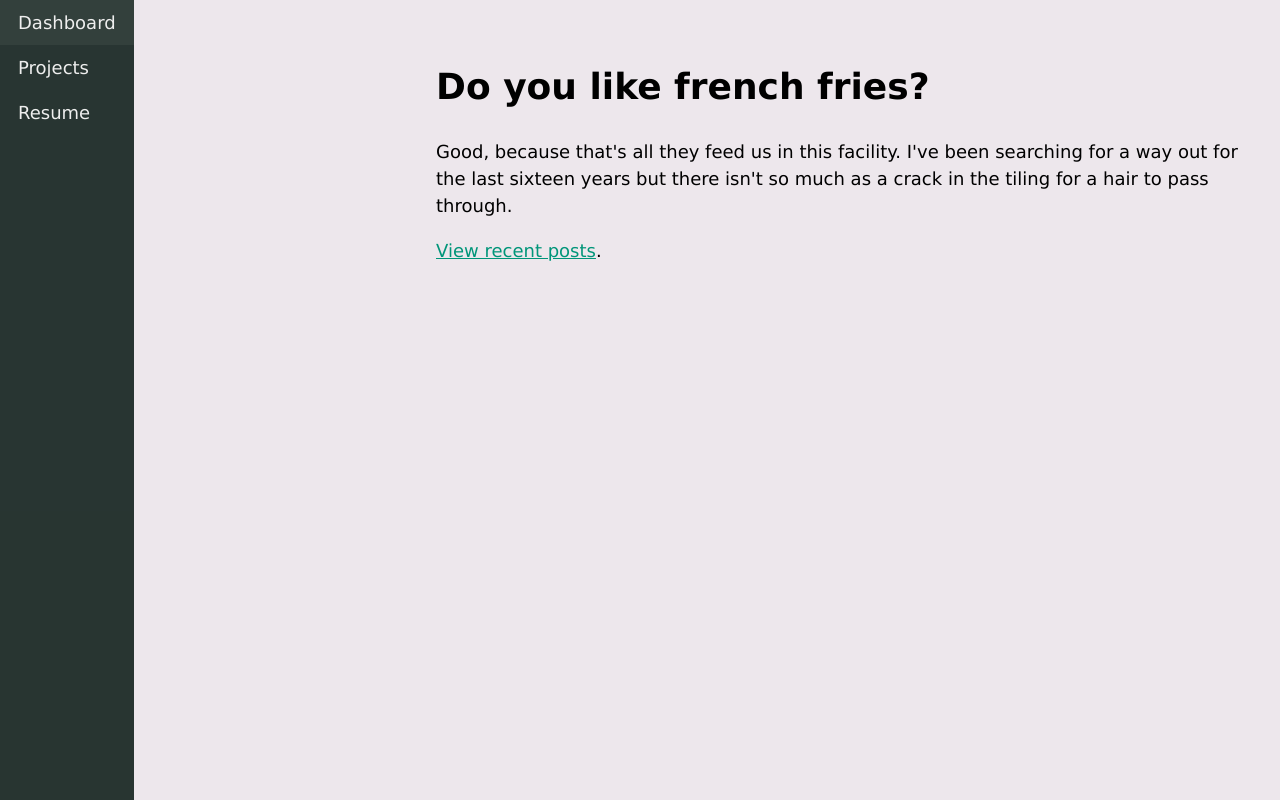
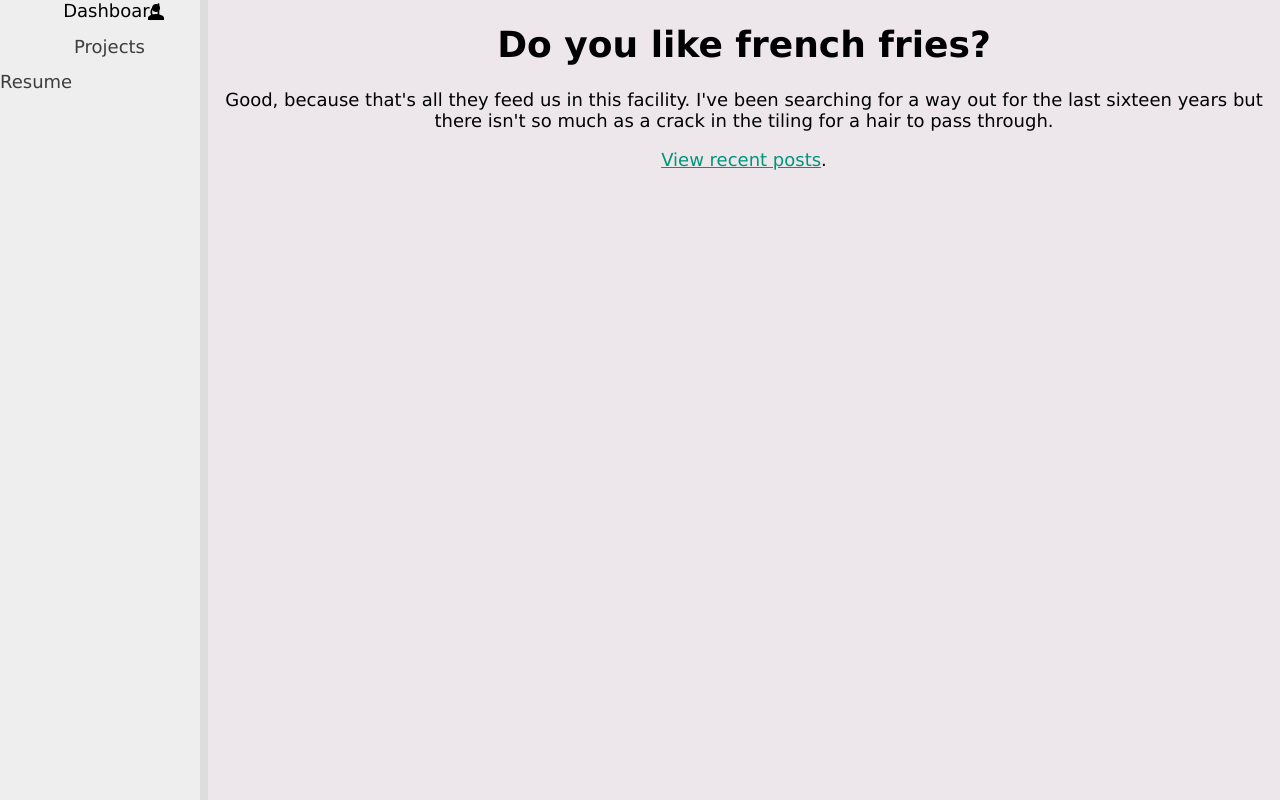
Before and after one commit to shahabulk/js_webpage, a website with bundled scripts: page SPA/frontend/index.html in a window 1280 px wide. Built offline with nearby package versions, Linux system fonts and the light colour scheme.

Commit message:
icon configuration
figuring out how to properly place icons

```diff
--- a/SPA/frontend/index.html
+++ b/SPA/frontend/index.html
@@ -3,20 +3,53 @@
 <head>
     <meta charset="UTF-8">
     <meta name="viewport" content="width=device-width, initial-scale=1.0">
-    <title>Single Page App</title>
+    <title>Shahabul Khan</title>
     <link href="https://fonts.googleapis.com/icon?family=Material+Icons"
       rel="stylesheet">
     <link rel="stylesheet" href="/static/css/index.css">
 </head>
+
 <body>
     <div class="page-container">
         <nav class="nav">
-            <a href="/" class="nav__link" data-link>Dashboard</a>
-            <a href="/projects" class="nav__link" data-link>Projects</a>
+            <div class="nav__border"></div>
+            <!-- <a href="/" class="nav__link"> -->
+                <div>
+                    <i class = "material-icons icon">emoji_person</i>
+                </div>
+                <span class="nav__label" data-link>Dashboard</span>
+            <!-- </a> -->
+                <!-- <a href="#" class="nav__link" data-link>Dashboard</a> -->
+            <a href="/projects" class="nav__link">
+                <div class ="nav__icon-container">
+                    <i class = "material-icons">manufacturing</i>
+                </div>
+                <span class="nav__label" data-link>Projects</span>
+            </a>
+            <!-- <a href="/projects" class="nav__link" data-link>Projects</a> -->
             <a href="/resume" class="nav__link" data-link>Resume</a>
         </nav>
+        <main class="main">
+
+        </main>
     <div id="app"></div>
     <script type="module" src="/static/js/index.js"></script>
     </div>
+    <script>
+        // Navigation
+        {
+          const collapsedClass = "nav--collapsed";
+          const lsKey = "navCollapsed";
+          const nav = document.querySelector(".nav");
+          const navBorder = nav.querySelector(".nav__border");
+          if (localStorage.getItem(lsKey) === "true") {
+            nav.classList.add(collapsedClass);
+          }
+          navBorder.addEventListener("click", () => {
+            nav.classList.toggle(collapsedClass);
+            localStorage.setItem(lsKey, nav.classList.contains(collapsedClass));
+          });
+        }
+    </script>
 </body>
 </html>
--- a/SPA/frontend/static/css/index.css
+++ b/SPA/frontend/static/css/index.css
@@ -6,10 +6,12 @@
 html,
 body {
     --nav-width: 200px;
-    /* text-align: center; */
-    /* justify-content: center; */
-    margin: 0 0 0 var(--nav-width);
-    /* padding: 0; */
+    text-align: center;
+    height: 100%;
+    justify-content: center;
+    /* margin: 0 0 0 var(--nav-width); */
+    margin: 0;
+    padding: 0;
     font-family: 'Verdana', sans-serif;
     font-size: 18px;
     background-color:rgb(237, 231, 236);
@@ -28,38 +30,92 @@ body {
   overflow-y: auto;
 }
 
+.nav {
+    width: 200px;
+    height: inherit;
+    position: relative;
+    background-color: #eeeeee;
+    transition: width 0.2s;
+    flex-shrink: 0;
+  }
 
-.nav {
-    /* display: flex;  */
+.nav--collapsed {
+width: var(--nav-icon-width);
+  }
+
+.nav--collapsed .nav__label {
+    display: none;
+  }
+
+/* .nav {
+    display: flex;
     position: fixed;
-    /* align-items: center; */
-    /* justify-content: center;  */
+    width: 200px;
+    align-items: center;
+    justify-content: center;
     top: 0;
     left: 0;
-    /* width: var(--nav-width); */
-    height: 100vh;
-    background: #172622eb;
-    cursor: pointer;;
-}
+    width: var(--nav-width);
+    height: inherit;
+    position: relative;
+    background-color: #172622eb;
+    transition: width 0.2s;
+    flex-shrink: 0;
+    cursor: pointer;; }  */
 
 .nav__link {
-    display: block;
-    padding: 12px 18px;
+    display: flex;
+    align-items: center;
+    /* padding: 12px 18px; */
     text-decoration: none;
-    color: #eeeeee;
+    /* color: #eeeeee; */
+    color: rgba(0, 0, 0, 0.75);
     font-weight: 500;
 }
-
 .nav__link:hover {
     background: rgba(255, 255, 255, 0.05);
 }
 
-#app {
+.nav__icon-container {
+    width: var(--nav-icon-width);
+    height: var(--nav-icon-width);
+    display: flex;
+    align-items: center;
+    justify-content: center;
+    flex-shrink: 0;
+}
+
+.nav__label {
+    white-space: nowrap;
+  }
+
+.nav__border {
+position: absolute;
+left: 100%;
+top: 0;
+width: var(--nav-border-width);
+height: inherit;
+background-color: #dddddd;
+transition: background-color 0.2s;
+cursor: ew-resize;
+}
+
+/* #app {
     margin: 2em;
     line-height: 1.5;
     font-weight: 500;
-}
+} */
 
 a {
     color: #009579;
 }
+
+.nav__border:hover {
+    background-color: #cccccc;
+  }
+
+.icon {
+    float: left !important;
+    width: 24px !important;
+    height: 24px !important;
+}
```
